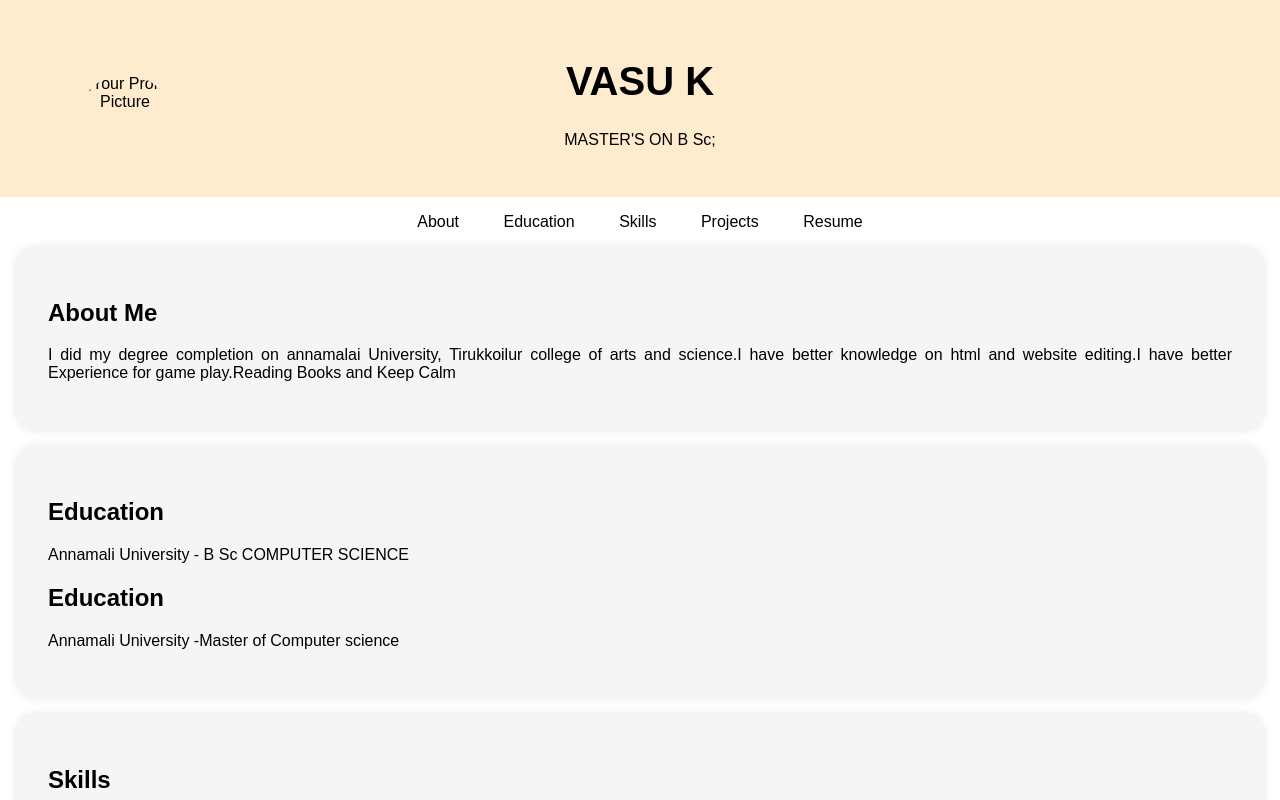
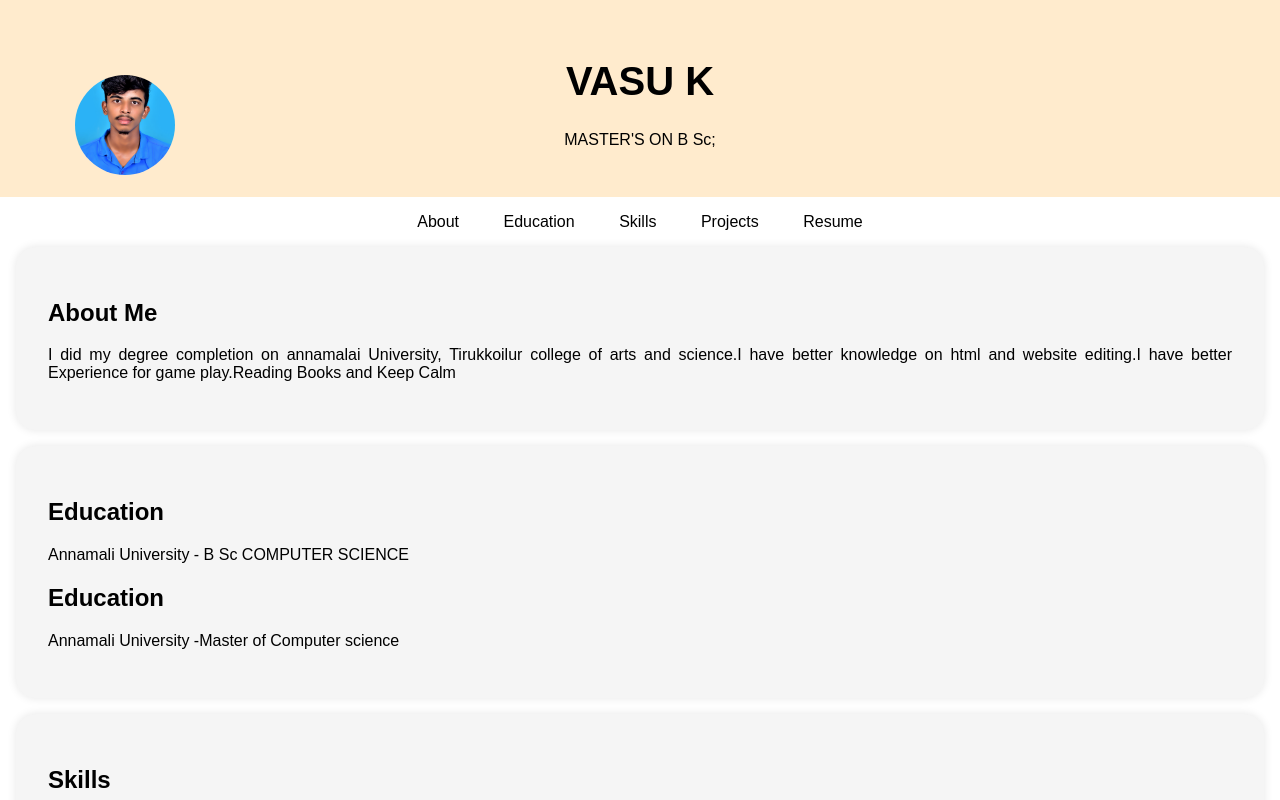
Before and after one commit to Vasu7565/K.-Vasu, a plain HTML site: page Index.html in a window 1280 px wide. Shown: the top 800 px of the page. Drawn offline with Linux system fonts and the light colour scheme.

Commit message:
Update Index.html

```diff
--- a/Index.html
+++ b/Index.html
@@ -95,7 +95,7 @@
     <header>
         <div class="header-content">
             <!-- Add your profile picture here -->
-            <img src="pexels-asad-photo-maldives-1024984.jpg" alt="Your Profile Picture" class="profile-picture">
+            <img src="N1694-1.jpg" alt="Your Profile Picture" class="profile-picture">
             <h1>VASU K</h1>
             <p>MASTER'S ON B Sc;</p>
         </div>
```
